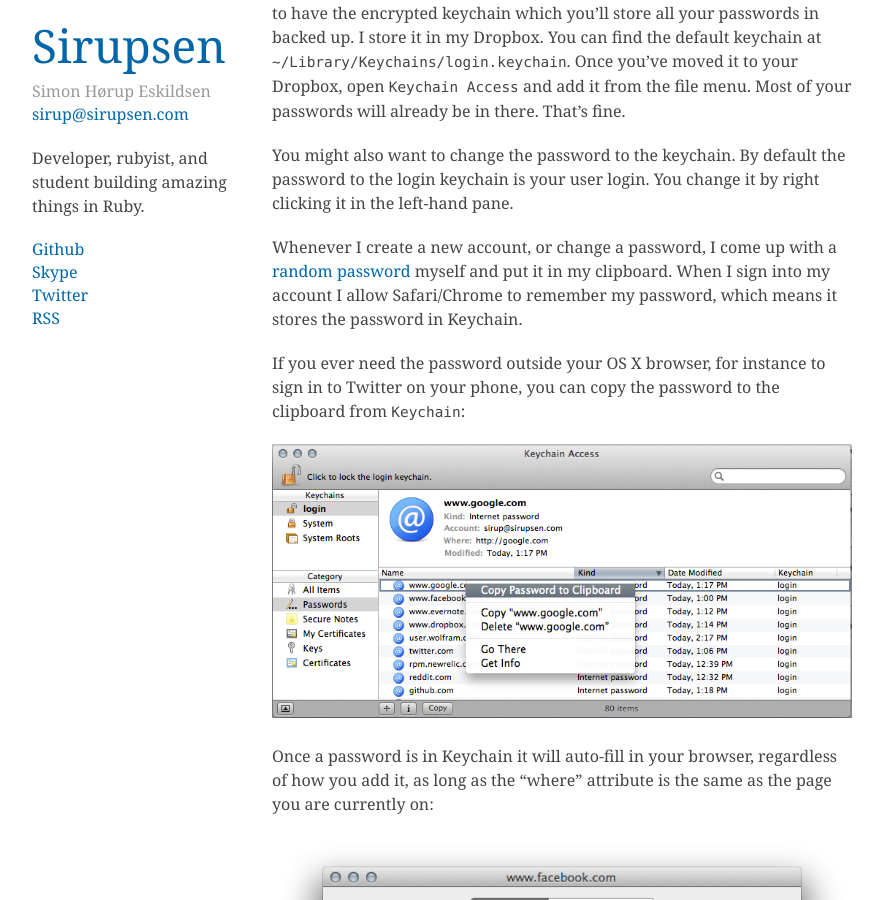
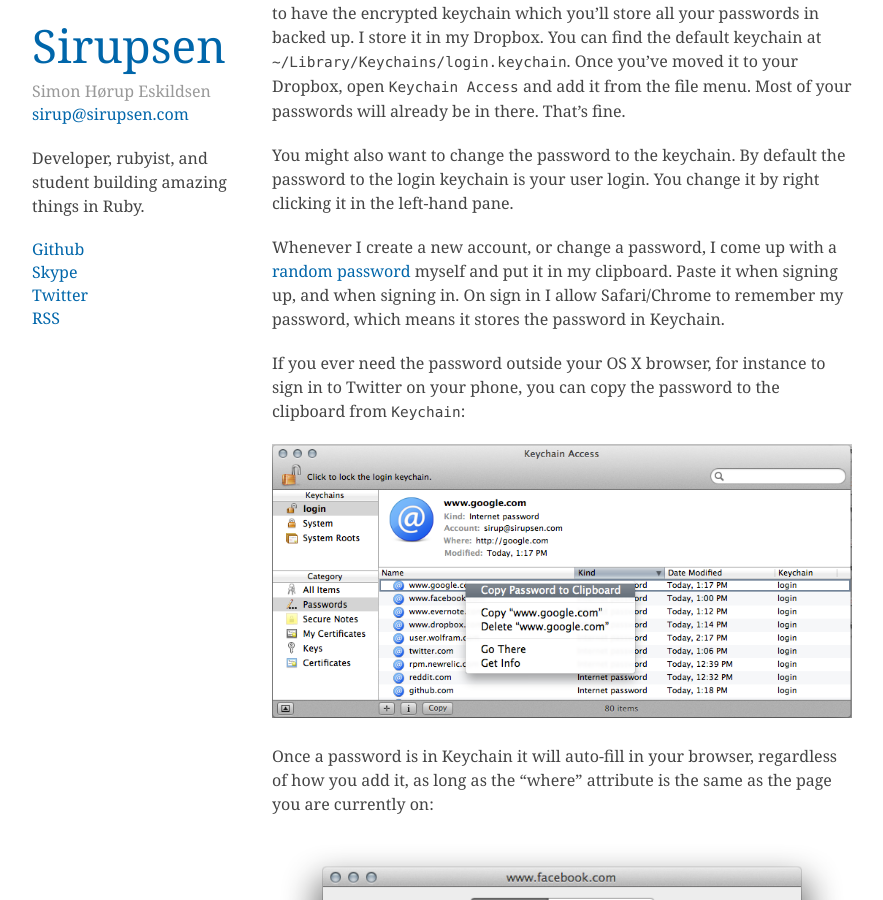
Before and after one commit to igor47/blog, a Jekyll site: the page built from _posts/2012-08-12-handle-passwords-with-keychain.md, in a window 1280 px wide and 900 px high, scrolled down 338 px. Shown: the whole window, without its empty margins (138-1021 px from the left). Built offline with Jekyll 4.4.1, drawn with Linux system fonts in a browser that asks for light colours; Markdown is read by kramdown in place of the engine named in the settings; comment, search, counter and statistics services are not loaded.

Commit message:
Clarify usage of clipboard passwords

```diff
--- a/_posts/2012-08-12-handle-passwords-with-keychain.md
+++ b/_posts/2012-08-12-handle-passwords-with-keychain.md
@@ -21,8 +21,8 @@
 clicking it in the left-hand pane.
 
 Whenever I create a new account, or change a password, I come up with a
-[random password](http://xkcd.com/936/) myself and put it in my clipboard.
-When I sign into my account I allow Safari/Chrome to remember my password, which means
+[random password](http://xkcd.com/936/) myself and put it in my clipboard. Paste
+it when signing up, and when signing in. On sign in I allow Safari/Chrome to remember my password, which means
 it stores the password in Keychain.
 
 If you ever need the password outside your OS X browser, for instance to sign in to
```
